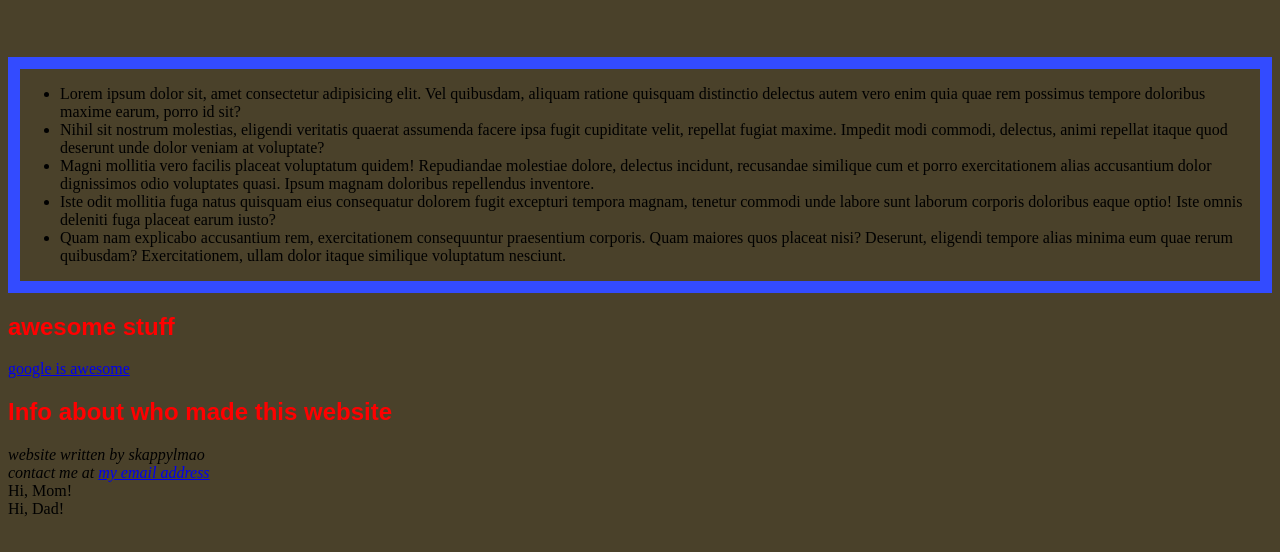
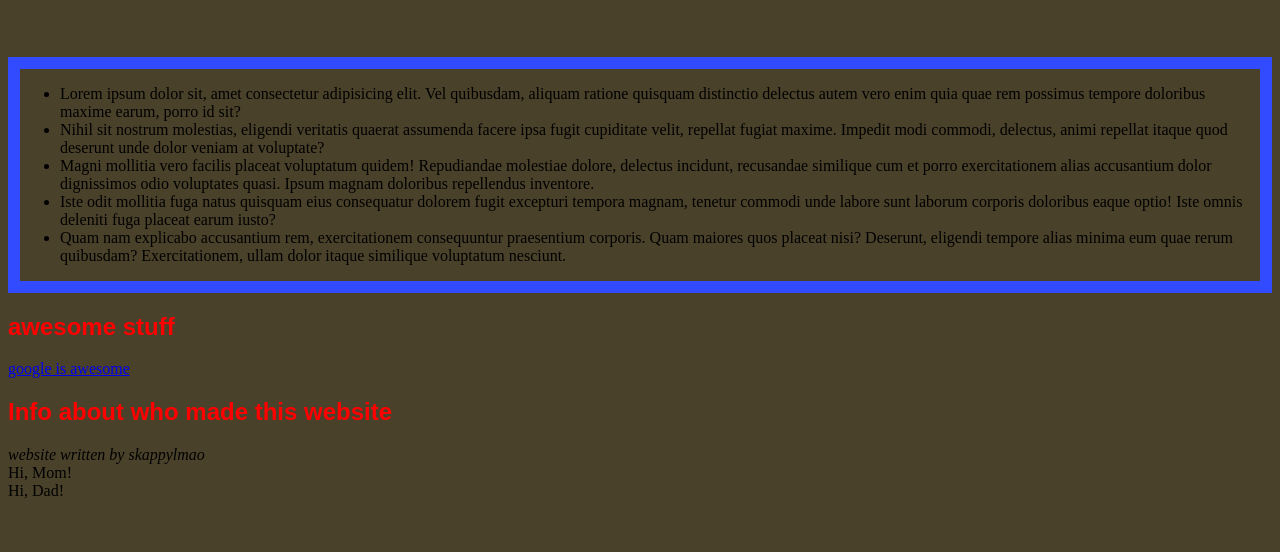
Before and after one commit to skappylmao/old-website, a plain HTML site: page index.html in a window 1280 px wide. Shown: the part 124-676 px from the top of the page. Drawn offline with Linux system fonts and the light colour scheme.

Commit message:
removed my email becasue no

```diff
--- a/index.html
+++ b/index.html
@@ -37,7 +37,6 @@
     <h2 >Info about who made this website</h3>
     <address>
         website written by skappylmao <br>
-        contact me at <a href="mailto:honganha0981@gmail.com">my email address</a>  <br>
 
     </address>
     <script> Hello() </script>
```
